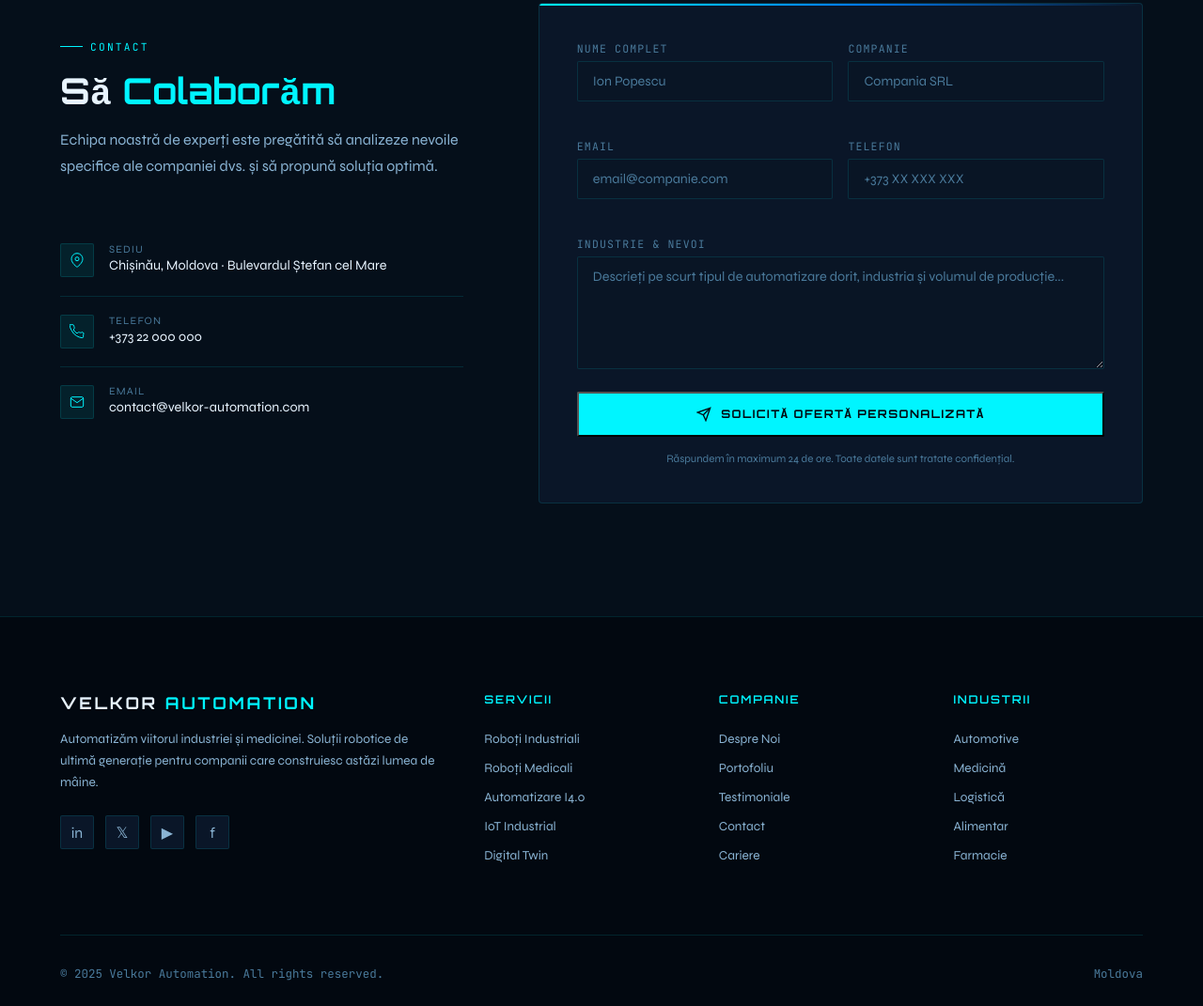
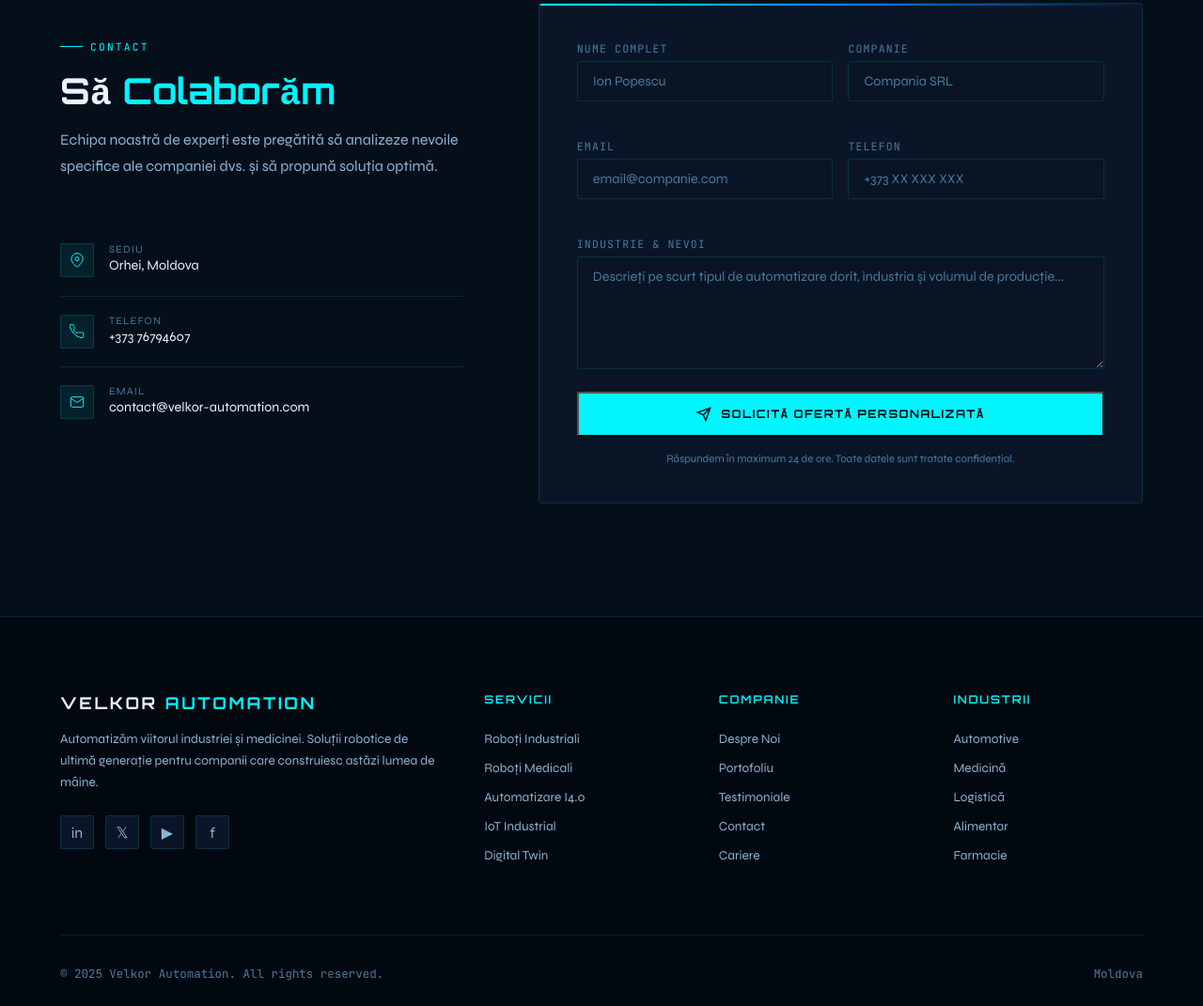
Before and after one commit to suvacvalerii2-droid/velkor-website, a plain HTML site: page index.html in a window 1280 px wide. Shown: the part 7251-8322 px from the top of the page at 94% size. Drawn offline with Linux system fonts and the light colour scheme.

Commit message:
76794607

```diff
--- a/index.html
+++ b/index.html
@@ -1826,14 +1826,14 @@
           <div class="detail-icon"><svg viewBox="0 0 24 24" fill="none" stroke="currentColor" stroke-width="1.5"><path d="M21 10c0 7-9 13-9 13s-9-6-9-13a9 9 0 0118 0z"/><circle cx="12" cy="10" r="3"/></svg></div>
           <div>
             <div class="detail-label">Sediu</div>
-            <div class="detail-value">Chișinău, Moldova · Bulevardul Ștefan cel Mare</div>
+            <div class="detail-value">Orhei, Moldova</div>
           </div>
         </div>
         <div class="contact-detail">
           <div class="detail-icon"><svg viewBox="0 0 24 24" fill="none" stroke="currentColor" stroke-width="1.5"><path d="M22 16.92v3a2 2 0 01-2.18 2 19.79 19.79 0 01-8.63-3.07A19.5 19.5 0 013.07 9.81a19.79 19.79 0 01-3.07-8.68A2 2 0 012 1h3a2 2 0 012 1.72 12.84 12.84 0 00.7 2.81 2 2 0 01-.45 2.11L6.09 8.91a16 16 0 006 6l1.27-1.27a2 2 0 012.11-.45 12.84 12.84 0 002.81.7A2 2 0 0122 16.92z"/></svg></div>
           <div>
             <div class="detail-label">Telefon</div>
-            <div class="detail-value">+373 22 000 000</div>
+            <div class="detail-value">+373 76794607</div>
           </div>
         </div>
         <div class="contact-detail">
```
